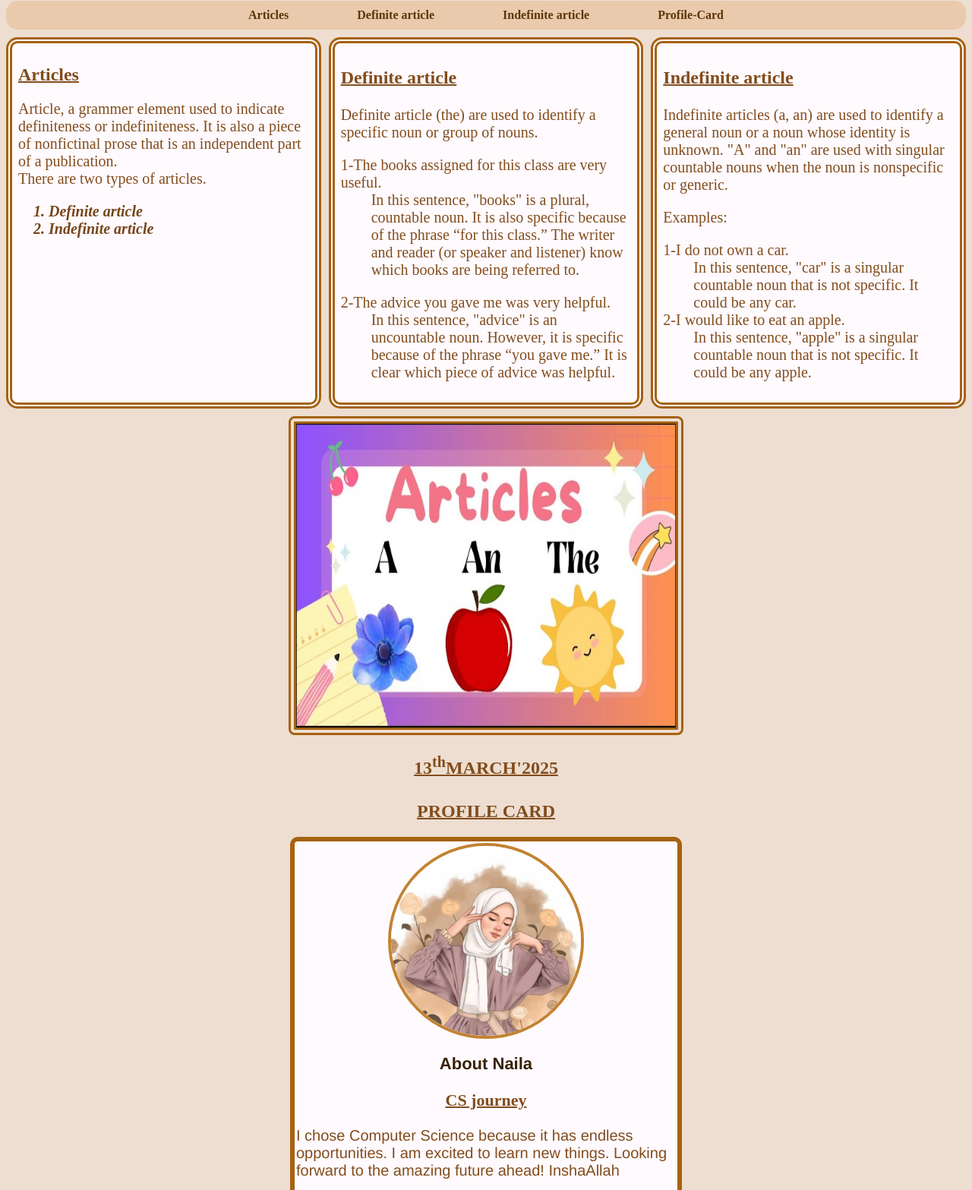
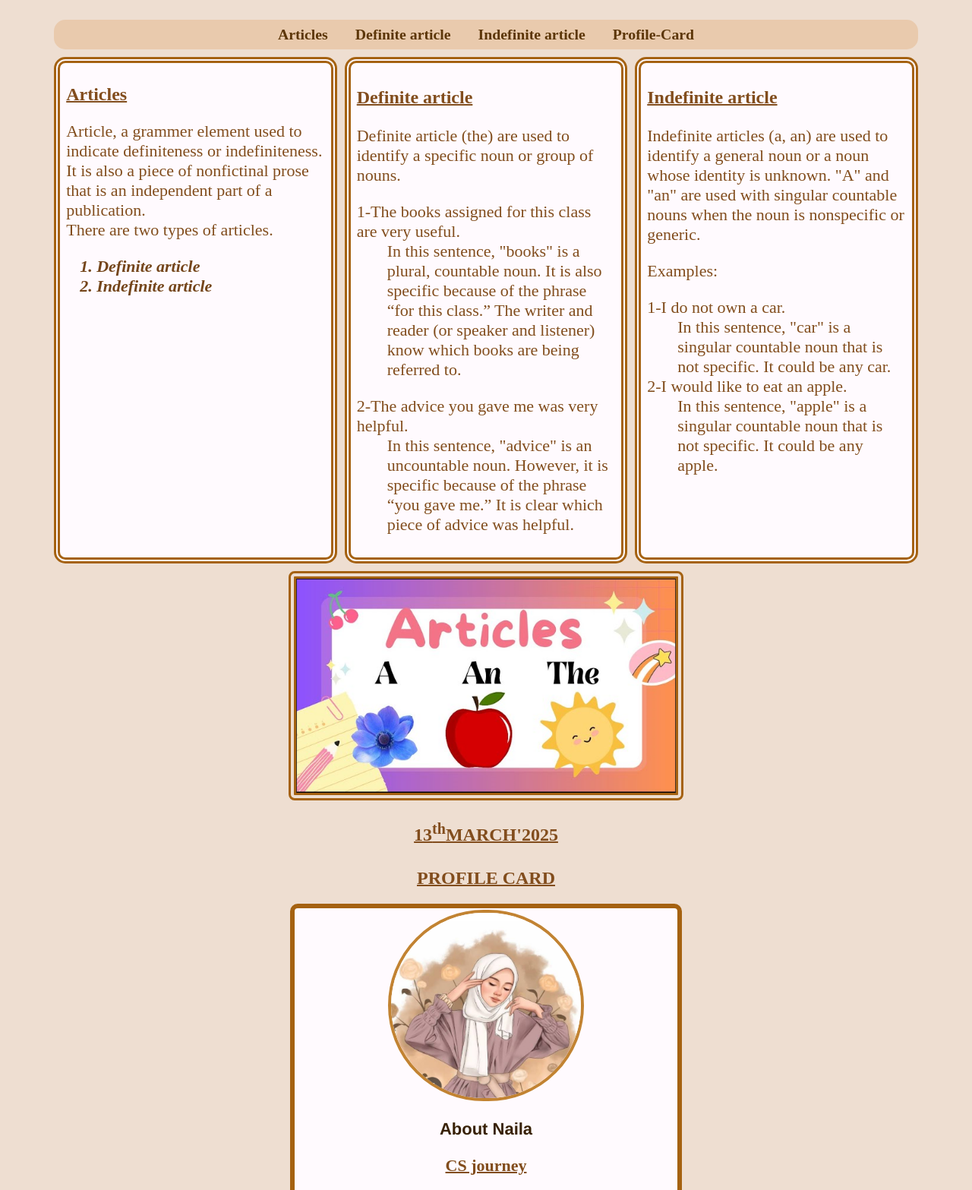
Before and after one commit to nailahabib-2005/wad-labs, a plain HTML site: page lab5/index.html in a window 1280 px wide. Shown: the part 84-1651 px from the top of the page at 76% size. Drawn offline with Linux system fonts and the light colour scheme.

Commit message:
lab5 commit

```diff
--- a/lab5/index.html
+++ b/lab5/index.html
@@ -2,7 +2,7 @@
 <html lang="en">
 <head>
     <meta charset="UTF-8">
-    <meta name="viewport" content="width=device-width, initial-scale=1">
+    <meta name="viewport" content="width=device-width, initial-scale=1.0">
     <link rel="stylesheet" href="style.css">
     <title>ARTICLES IN ENGLISH GRAMMER</title>
 </head>
--- a/lab5/style.css
+++ b/lab5/style.css
@@ -1,4 +1,6 @@
 :root {
+    --font-base: 1.375rem;
+    --font-head: 1.5rem;
     --bg-main: #eeded1;
     --bg-section: #FFFAFE;
     --border-main: rgb(165, 98, 17);
@@ -13,54 +15,93 @@
     --nav-bg: rgb(233, 202, 173);
     --card-bg: #FFFAFE;
     --card-text: rgb(56, 33, 5);
-    --font-main: 20px;
-    --font-head: 24px;
+}
+
+html {
+    font-size: 100%;
 }
 
 body {
     background-color: var(--bg-main);
+    font-size: var(--font-base);
 }
 
 .container {
     display: grid;
     justify-content: center;
     align-content: center;
-    gap: 10px;
+    gap: 0.625rem;
+    margin: auto;
+    width: 90%;
 }
 
-@media (max-width:400px) {
+@media(max-width:400px){
+    html {
+        font-size: 85%;
+    }
     .container {
         grid-template-columns: 1fr;
-        grid-template-areas:
-            "H" "N" "A" "D" "I" "P" "T" "pc" "C" "F";
+        grid-template-areas: "H" "N" "A" "D" "I" "P" "T" "pc" "C" "F";
+    }
+    nav ul {
+        flex-direction: column;
+    }
+    nav ul li {
+        display: block;
+        font-size: 0.8em ;
     }
 }
 
-@media (min-width:401px) and (max-width:600px) {
+@media(min-width:401px) and (max-width:600px){
+    html {
+        font-size: 95%;
+    }
     .container {
         grid-template-columns: repeat(2, 1fr);
-        grid-template-areas:
-            "H H" "N N" "A D" "I I" "P P" "T T" "pc pc" "C C" "F F";
+        grid-template-areas: "H H" "N N" "A D" "I I" "P P" "T T" "pc pc" "C C" "F F";
+    }
+    nav ul {
+        flex-direction: column;
+        gap: 0.75rem;
+    }
+    nav ul li {
+        display: block;
+        font-size: 0.8em ;
     }
 }
 
-@media (min-width:601px) {
+@media(min-width:601px){
+    html {
+        font-size: 100%;
+    }
     .container {
         grid-template-columns: repeat(3, 1fr);
-        grid-template-areas:
-            "H H H" "N N N" "A D I" "P P P" "T T T" "pc pc pc" "C C C" "F F F";
+        grid-template-areas: "H H H" "N N N" "A D I" "P P P" "T T T" "pc pc pc" "C C C" "F F F";
     }
+    nav ul {
+        flex-direction: row;
+        gap: 1.5rem;
+    }
+    nav ul li {
+        display: inline;
+        font-size: 0.9em ;
+    }
+}
+
+img {
+    max-width: 100%;
+    height: auto;
 }
 
 header {
     display: flex;
+    grid-area: H;
     justify-content: left;
-    grid-area: H;
 }
 
 #logoText {
+    color: rgb(117, 68, 8);
     font-weight: bolder;
-    color: rgb(117, 68, 8);
 }
 
 nav {
@@ -71,18 +112,20 @@ nav ul {
     border-radius: 15px;
     display: flex;
     justify-content: center;
+    align-items: center;
     text-align: center;
-    gap: 50px;
+    gap: 0.25rem;
     padding: 0;
     margin: 0;
     background-color: var(--nav-bg);
+    flex-wrap: wrap;
 }
 
 nav ul li {
     display: inline;
+    font-weight: bold;
+    padding: 0.5rem 1rem;
     color: var(--text-nav);
-    font-weight: bold;
-    padding: 10px 20px;
 }
 
 a {
@@ -91,8 +134,8 @@ a {
 }
 
 a:hover {
+    color: var(--text-hover);
     text-decoration: underline;
-    color: var(--text-hover);
 }
 
 #art {
@@ -100,8 +143,8 @@ a:hover {
 }
 
 #def, #indef {
-    font-size: var(--font-main);
     color: var(--text-light);
+    font-size: var(--font-base);
 }
 
 #forArtH {
@@ -111,16 +154,16 @@ a:hover {
 }
 
 h3 {
+    font-family: 'Times New Roman';
+    font-size: var(--font-head);
+    font-weight: bold;
+    color: var(--text-main);
     text-decoration: underline 2px var(--text-main);
-    font-family: 'Times New Roman';
-    color: var(--text-main);
-    font-weight: bold;
-    font-size: var(--font-head);
 }
 
 section {
     background-color: var(--bg-section);
-    padding: 8px;
+    padding: 0.5rem;
     border-radius: 15px;
     border: double 8px var(--border-main);
 }
@@ -131,12 +174,12 @@ section {
 }
 
 .imgcenter img {
+    border-radius: 8px;
     border: double 10px var(--border-main);
-    border-radius: 8px;
 }
 
 #datehy, #cardhy {
-    padding: 10px;
+    padding: 0.625rem;
     text-align: center;
     font-weight: bold;
     font-size: var(--font-head);
@@ -147,36 +190,35 @@ section {
 #datehy {
     grid-area: T;
 }
-
 #cardhy {
     grid-area: pc;
 }
 
 .articlestype {
+    font-style: italic;
     font-family: serif;
-    font-style: italic;
+    font-size: var(--font-base);
     font-weight: bold;
-    font-size: var(--font-main);
     color: var(--text-italic);
 }
 
 p, dl {
+    text-align: left;
+    font-weight: 500;
+    font-size: var(--font-base);
     color: var(--text-main);
-    text-align: left;
-    font-size: var(--font-main);
-    font-weight: 500;
 }
 
 footer {
+    max-width: 500px;
     grid-area: F;
+    text-align: center;
+    font-size: var(--font-base);
+    background-color: var(--footer-bg);
+    border-radius: 20px;
+    color: var(--text-main);
+    border: solid 3px var(--border-dark);
     justify-self: center;
-    background-color: var(--footer-bg);
-    color: var(--text-main);
-    font-size: var(--font-main);
-    border: solid 3px var(--border-dark);
-    border-radius: 20px;
-    text-align: center;
-    max-width: 500px;
 }
 
 #person img {
@@ -186,8 +228,8 @@ footer {
 
 .forcenter {
     display: flex;
+    justify-content: center;
     align-items: center;
-    justify-content: center;
     grid-area: C;
     width: 100%;
 }
@@ -195,15 +237,15 @@ footer {
 #profilecard {
     padding: 2px;
     border: solid 6px var(--border-main);
+    background-color: var(--card-bg);
     border-radius: 10px;
-    background-color: var(--card-bg);
+    font-family: Helvetica;
+    font-size: var(--font-base);
+    text-align: center;
+    max-width: 500px;
     color: var(--card-text);
-    text-align: center;
-    font-family: Helvetica;
-    font-size: 10px;
-    max-width: 500px;
 }
 
 .pro {
-    font-size: 22px;
+    font-size: var(--font-base);
 }
```
